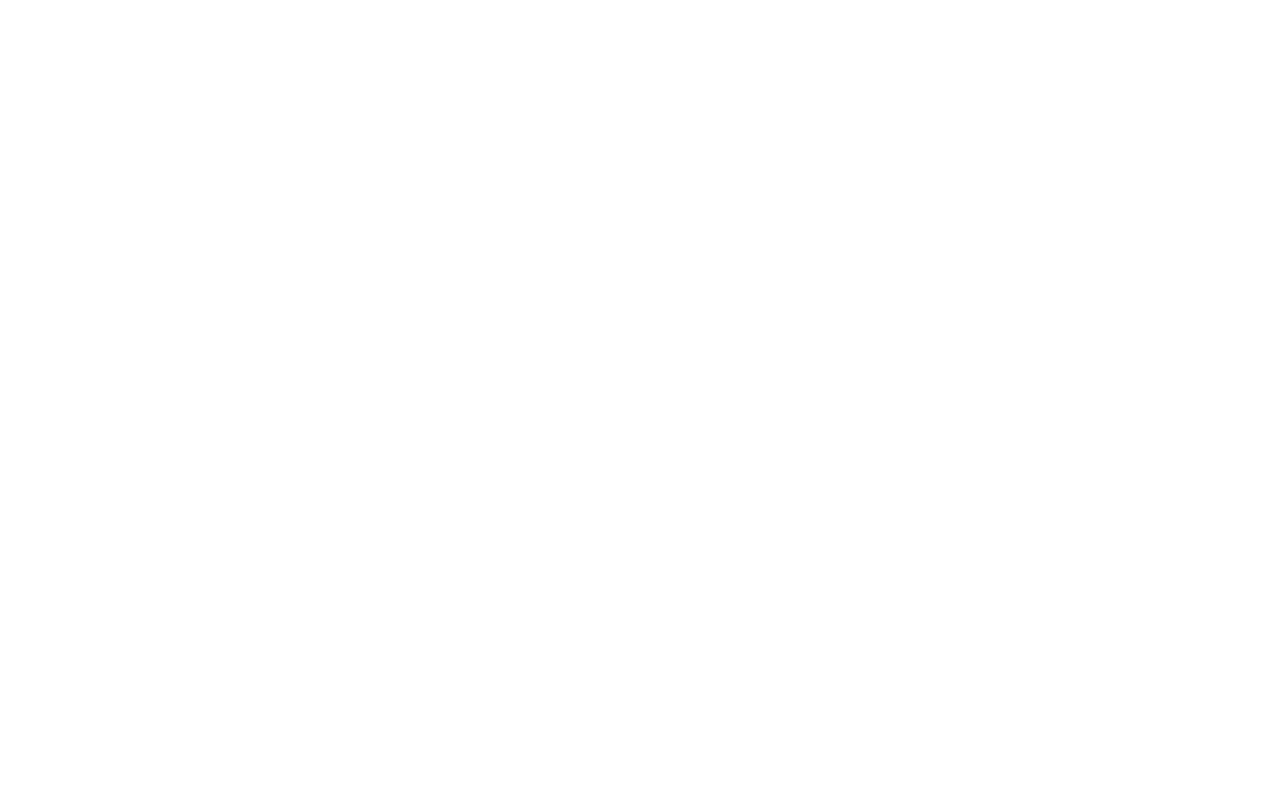
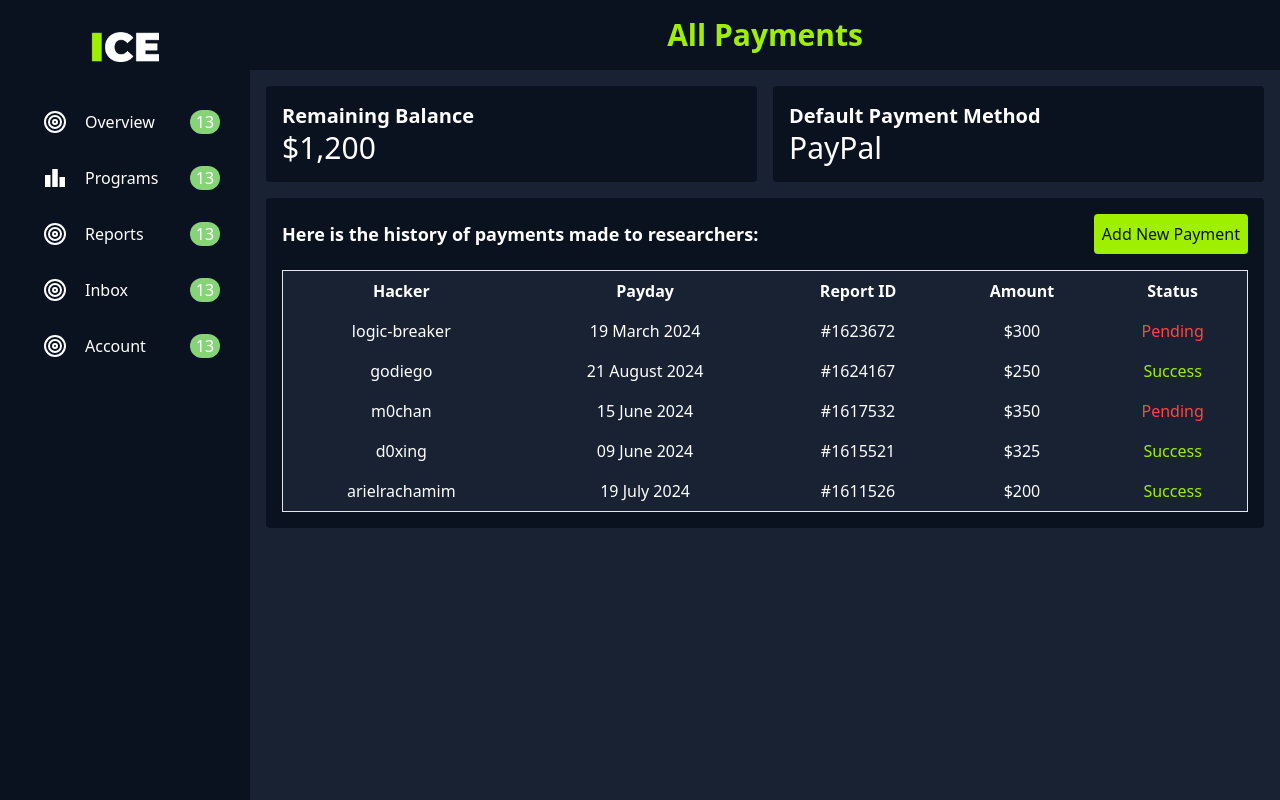
Before and after one commit to dinh-namle/ICE-INT3306-8, a React (Vite) app: page /partner/paymenthistory in a window 1280 px wide. Before the commit this address had no page. Built offline with nearby package versions, Linux system fonts and the light colour scheme.

Commit message:
add PaymentHistory

```diff
--- a/src/App.tsx
+++ b/src/App.tsx
@@ -1,6 +1,6 @@
 import { Routes, Route } from 'react-router-dom';
 import './App.css'
-import { Admin, AdminNotification, Home, Programs, LeaderBoard, SubmitReport, Profile, AdminPrograms, AdminAccounts, AdminReports, AdminSettings, Login, PartnerInbox, PartnerOverview, ResearchRegister, Reward, Hacktivity } from './pages';
+import { Admin, AdminNotification, Home, Programs, LeaderBoard, SubmitReport, Profile, AdminPrograms, AdminAccounts, AdminReports, AdminSettings, Login, PartnerInbox, PartnerOverview, ResearchRegister, Reward, Hacktivity, PaymentHistory } from './pages';
 import AdminLayout from './layouts/AdminLayout';
 import MainLayout from './layouts/MainLayout';
 import HomeLayout from './layouts/HomeLayout';
@@ -45,6 +45,7 @@
         <Route element={<PartnerLayout />}>
           <Route path='/partner/inbox' element={<PartnerInbox />}/>
           <Route path='/partner/overview' element={<PartnerOverview />}/>
+          <Route path='/partner/paymenthistory' element={<PaymentHistory />}/>
         </Route>
 
       </Routes>
--- /dev/null
+++ b/src/components/PaymentHistoryItem.tsx
@@ -0,0 +1,27 @@
+interface PaymentHistoryItemProps {
+    hacker: string;
+    payday: string;
+    reportId: string;
+    amount: string;
+    status: string;
+}
+
+const PaymentHistoryItem: React.FC<PaymentHistoryItemProps> = ({
+    hacker,
+    payday,
+    reportId,
+    amount,
+    status
+}) => {
+    return (
+        <tr className="bg-main1-2 text-white text-center">
+            <td className="p-2">{hacker}</td>
+            <td className="p-2">{payday}</td>
+            <td className="p-2">{reportId}</td>
+            <td className="p-2">{amount}</td>
+            <td className={`p-2 ${status === 'Success' ? 'text-main2-1' : 'text-sub-1'}`}>{status}</td>
+        </tr>
+    );
+};
+
+export default PaymentHistoryItem;
--- /dev/null
+++ b/src/pages/Partner/PaymentHistory.tsx
@@ -0,0 +1,94 @@
+import PaymentHistoryItem from '../../components/PaymentHistoryItem.tsx';
+
+const PaymentHistory: React.FC = () => {
+    const paymentHistoryData = [
+        {
+            hacker: 'logic-breaker',
+            payday: '19 March 2024',
+            reportId: '#1623672',
+            amount: '$300',
+            status: 'Pending'
+        },
+        {
+            hacker: 'godiego',
+            payday: '21 August 2024',
+            reportId: '#1624167',
+            amount: '$250',
+            status: 'Success'
+        },
+        {
+            hacker: 'm0chan',
+            payday: '15 June 2024',
+            reportId: '#1617532',
+            amount: '$350',
+            status: 'Pending'
+        },
+        {
+            hacker: 'd0xing',
+            payday: '09 June 2024',
+            reportId: '#1615521',
+            amount: '$325',
+            status: 'Success'
+        },
+        {
+            hacker: 'arielrachamim',
+            payday: '19 July 2024',
+            reportId: '#1611526',
+            amount: '$200',
+            status: 'Success'
+        },
+    ];
+
+    return (
+        <div className="bg-main1-2 min-h-screen w-full">
+            <div className="bg-main1-1 w-full h-[70px] flex items-center justify-center">
+                <h1 className="text-main2-1 text-3xl font-bold">All Payments</h1>
+            </div>
+            <div className="container mx-auto p-4 max-w-6xl">
+                <div className="flex justify-between mb-4">
+                    <div className="bg-main1-1 text-white p-4 rounded w-1/2 mr-2">
+                        <h2 className="text-xl font-bold">Remaining Balance</h2>
+                        <p className="text-3xl">$1,200</p>
+                    </div>
+                    <div className="bg-main1-1 text-white p-4 rounded w-1/2 ml-2">
+                        <h2 className="text-xl font-bold">Default Payment Method</h2>
+                        <p className="text-3xl">PayPal</p>
+                    </div>
+                </div>
+                <div className="bg-main1-1 text-white p-4 rounded mt-4">
+                    <div className="flex justify-between items-center mb-4">
+                        <p className="text-lg font-bold">Here is the history of payments made to researchers:</p>
+                        <button className="bg-main2-1 text-main1-1 p-2 rounded">Add New Payment</button>
+                    </div>
+                    <div className="overflow-x-auto">
+                        <table className="min-w-full bg-main1-1 text-white border border-gray-200 rounded-lg text-center">
+                            <thead>
+                                <tr className="bg-main1-2">
+                                    <th className="p-2">Hacker</th>
+                                    <th className="p-2">Payday</th>
+                                    <th className="p-2">Report ID</th>
+                                    <th className="p-2">Amount</th>
+                                    <th className="p-2">Status</th>
+                                </tr>
+                            </thead>
+                            <tbody>
+                                {paymentHistoryData.map((item, index) => (
+                                    <PaymentHistoryItem
+                                        key={index}
+                                        hacker={item.hacker}
+                                        payday={item.payday}
+                                        reportId={item.reportId}
+                                        amount={item.amount}
+                                        status={item.status}
+                                    />
+                                ))}
+                            </tbody>
+                        </table>
+                    </div>
+                </div>
+            </div>
+        </div>
+    );
+};
+
+export default PaymentHistory;
--- a/src/pages/Partner/index.ts
+++ b/src/pages/Partner/index.ts
@@ -1,2 +1,3 @@
 export {default as PartnerInbox} from './PartnerInbox'
 export {default as PartnerOverview} from './PartnerOverview'
+export {default as PaymentHistory} from './PaymentHistory'
```
Also changed, not shown: public/paypal.png (added).
